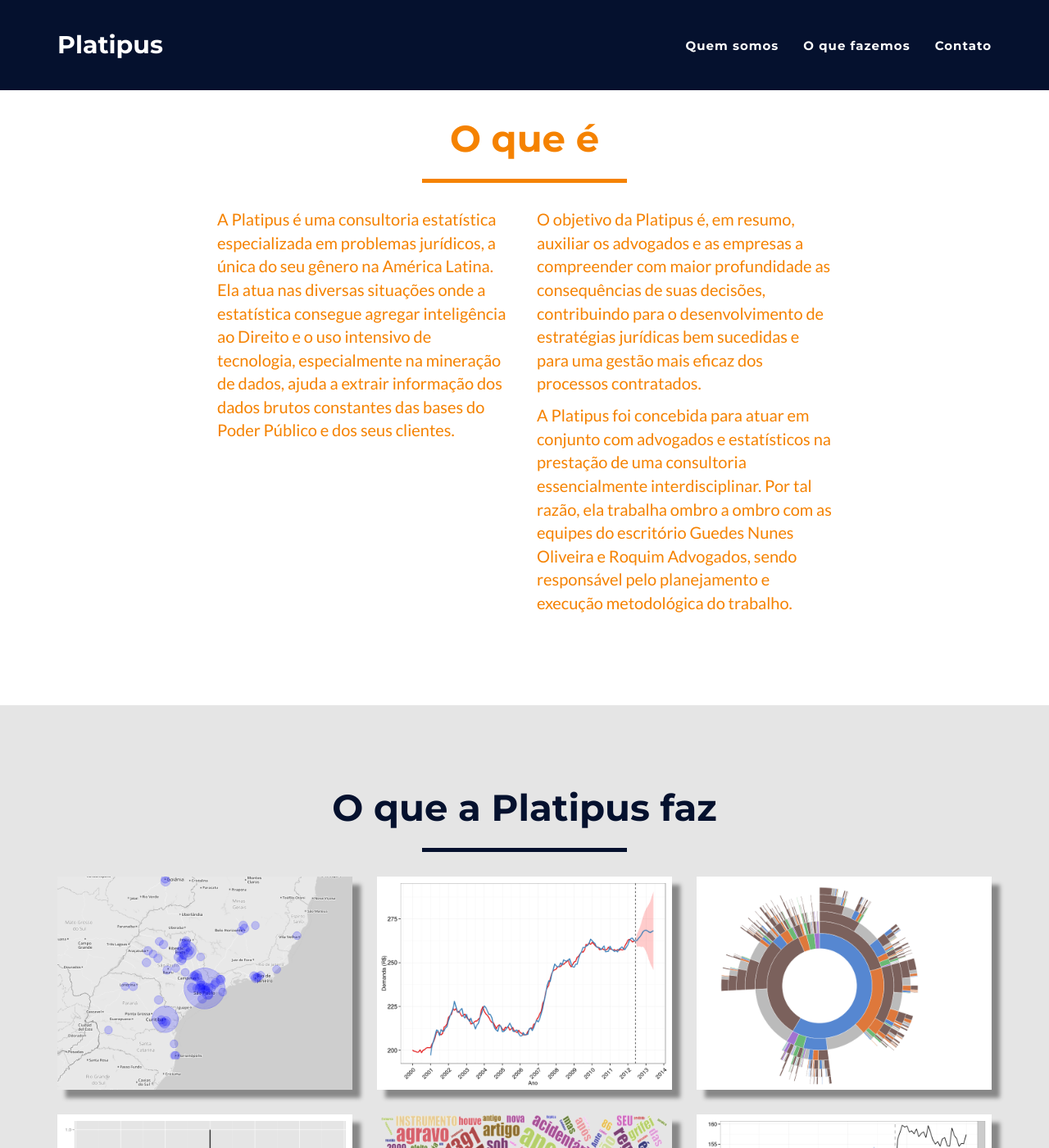
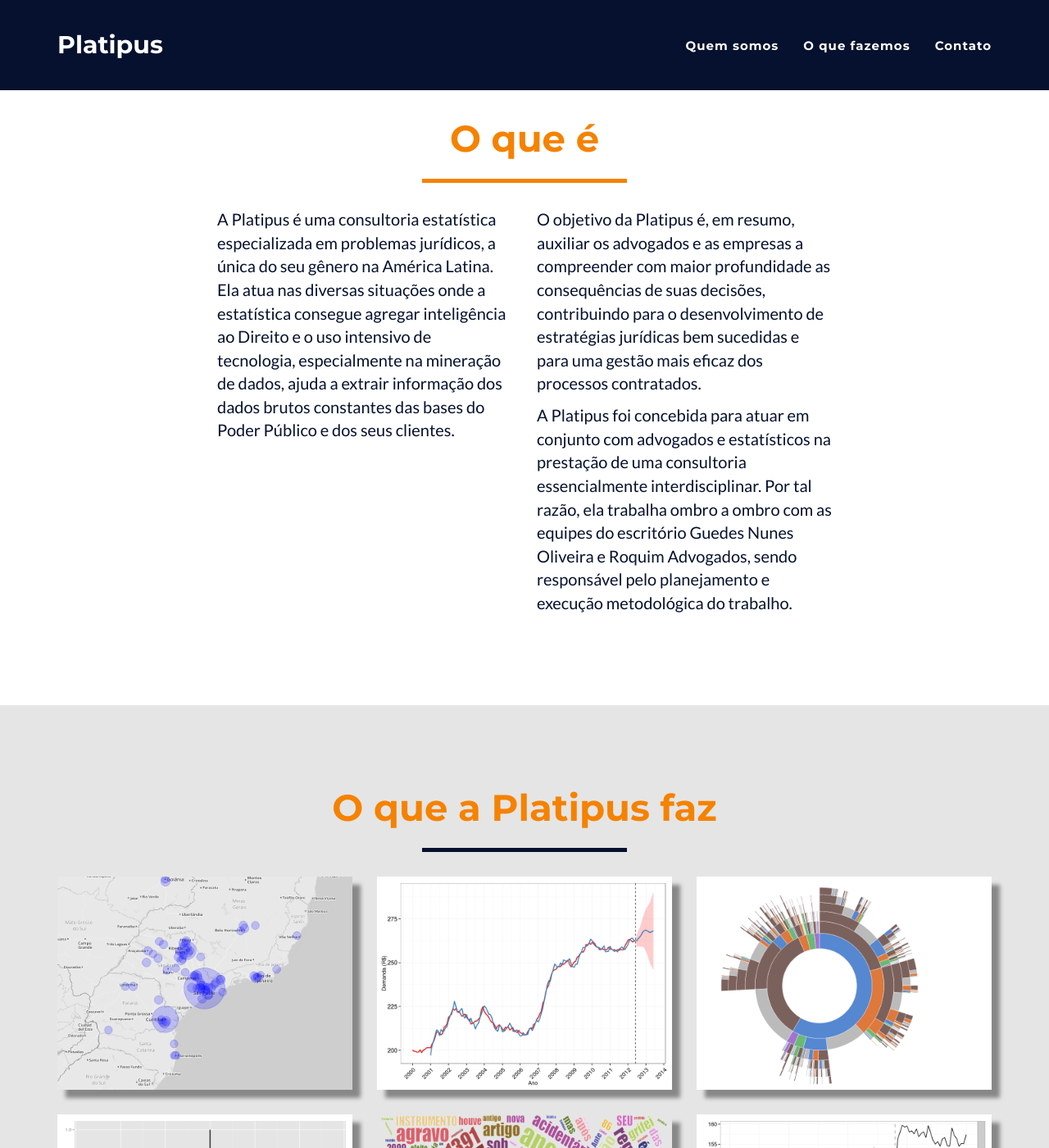
Before and after one commit to platipusc/platipus.github.io, a Jekyll site: the page built from index.html, in a window 1280 px wide and 1400 px high, scrolled down 692 px. Shown: the whole window at 82% size. Built offline with Jekyll 4.4.1, drawn with Linux system fonts in a browser that asks for light colours.

Commit message:
cor da letra

```diff
--- a/_includes/css/main.css
+++ b/_includes/css/main.css
@@ -6,7 +6,6 @@
 
 body {
     overflow-x: hidden;
-    color: #{{ site.color.secondary-dark }};
 }
 
 p {
@@ -35,6 +34,7 @@
     /*text-transform: uppercase;*/
     font-family: Montserrat,"Helvetica Neue",Helvetica,Arial,sans-serif;
     font-weight: 700;
+    color: #{{ site.color.secondary-dark }};
 }
 
 hr.star-light,
```
